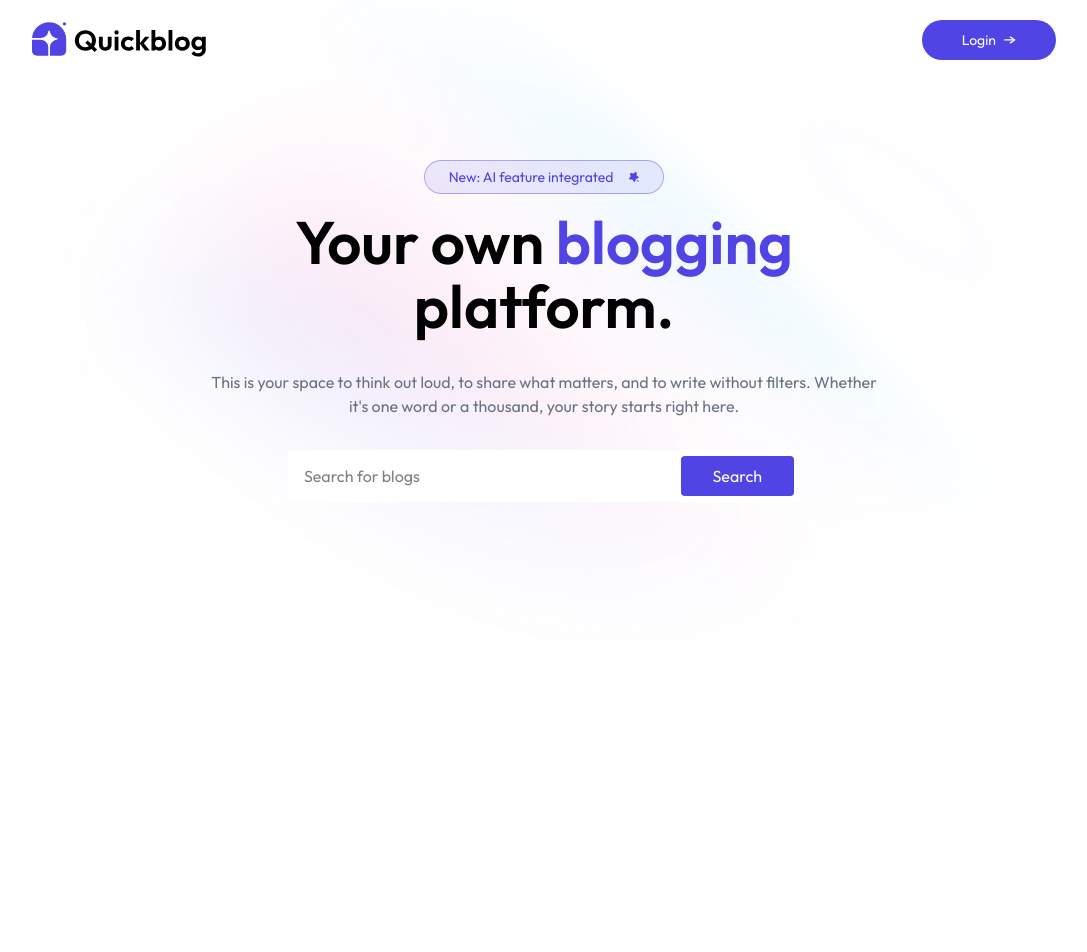
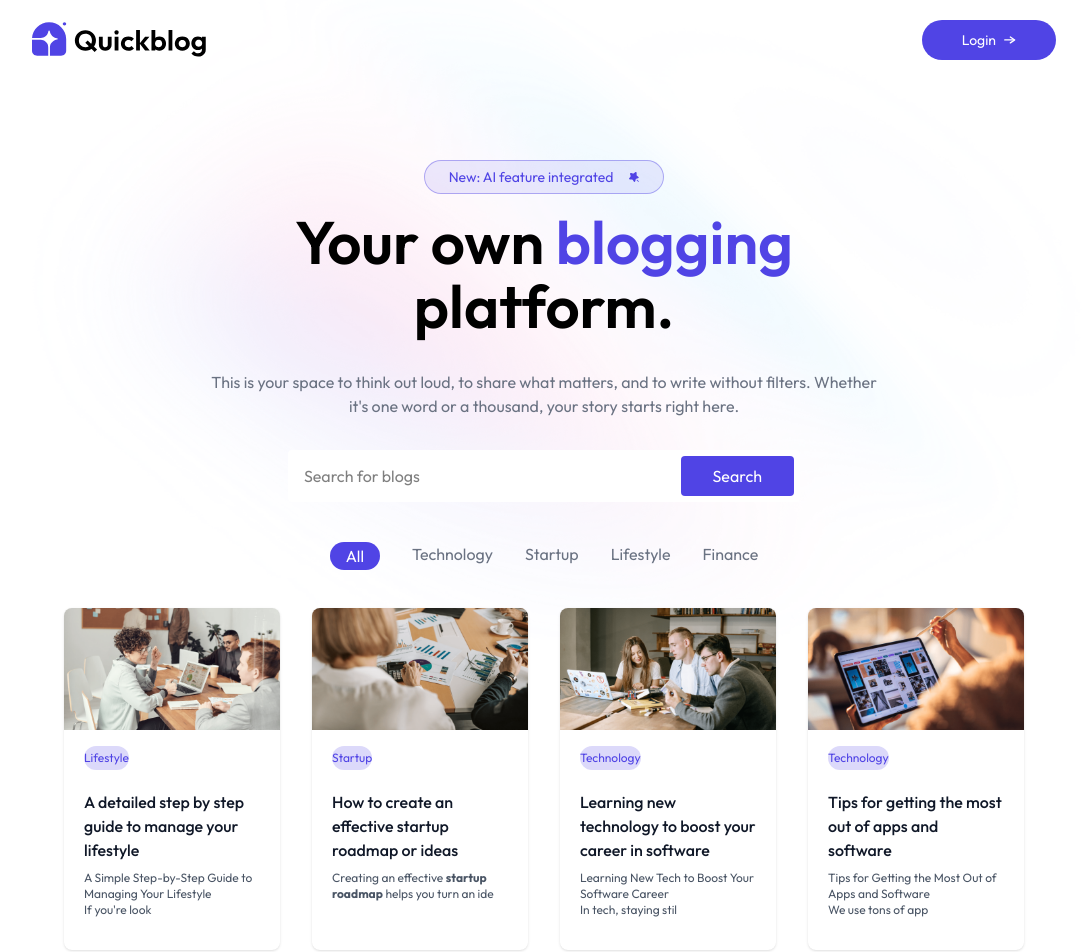
Before and after one commit to RaunakMishr/ThinkScribe, a React (Vite) app in the folder client/: page / in a window 1280 px wide. Shown: the top 952 px of the page, without its empty margins (96-1183 px from the left). Before the commit the page ends 800 px from the top, so only its background shows below. Built offline with nearby package versions, Linux system fonts and the light colour scheme.

Commit message:
BlogCards added

```diff
--- a/client/package.json
+++ b/client/package.json
@@ -11,6 +11,7 @@
   },
   "dependencies": {
     "@tailwindcss/vite": "^4.1.11",
+    "motion": "^12.23.6",
     "react": "^19.1.0",
     "react-dom": "^19.1.0",
     "react-router-dom": "^7.6.3",
--- /dev/null
+++ b/client/src/components/BlogCard.jsx
@@ -0,0 +1,17 @@
+import React from 'react';
+import { useNavigate } from 'react-router-dom';
+const BlogCard = ({blog})=>{
+    const {title, description, category, image,_id} = blog;
+    const navigate = useNavigate();
+    return(
+        <div onClick={()=> navigate(`/blog/${_id}`)} className='w-full rounded-lg overflow-hidden shadow hover:scale-102 hover:shadow-primary/25 duration-300 cursor-pointer'>
+            <img src={image} alt="" className='aspect-video' />
+            <span className='ml-5 mt-4 pz-3 py-1 inline-block bg-primary/20 rounded-full text-primary text-xs'>{category}</span>
+            <div className='p-5'>
+                <h5 className='mb-2 font-medium text-gray-900'>{title}</h5>
+                <p className='mb-3 text-xs text-gray-600' dangerouslySetInnerHTML={{"__html" : description.slice(0,80)}}></p>
+            </div>
+        </div>
+    )
+}
+export default BlogCard;
--- /dev/null
+++ b/client/src/components/BlogList.jsx
@@ -0,0 +1,35 @@
+import React from 'react';
+import { blog_data, blogCategories } from '../assets/assets';
+import { useState } from 'react';
+import { motion } from 'motion/react';
+import BlogCard from './BlogCard';
+
+const BlogList=()=>{
+    const [menu, setMenu] = useState("All")
+    return(
+        <div>
+            <div className='flex justify-center gap-4 sm:gap-8 my-10 relative'>
+                {blogCategories.map((item)=>(
+                    <div key={item} className='relative'>
+                        <button onClick={()=> setMenu(item)}
+                        className={`cursor-pointer text-gray-500 ${menu===item && 'text-white px-4 pt-0.5'}`}>
+                            {item}
+                            {menu === item && (
+                                <motion.div layoutId='underline'
+                                transition={{type: 'spring', stiffness:500, damping:30}}
+                                 className='absolute left-0 right-0 top-0 h-7 -z-1 bg-primary rounded-full'></motion.div>
+
+                            )}
+                        </button>
+                    </div>
+                ))}
+            </div>
+
+            <div className='grid grid-cols-1 sm:grid-cols-2 md:grid-cols-3 xl:grid-cols-4 gap-8 mb-24 mmx-8 sm:mx-16 xl:mx-40'>
+                {blog_data.filter((blog)=> menu === "All" ? true:blog.category===menu).
+                map((blog)=><BlogCard key={blog._id} blog={blog}/>)}
+            </div>
+        </div>
+    )
+}
+export default BlogList;
--- a/client/src/pages/Home.jsx
+++ b/client/src/pages/Home.jsx
@@ -1,11 +1,13 @@
 import React from 'react';
 import Navbar from '../components/Navbar';
 import Header from '../components/Header';
+import BlogList from '../components/BlogList';
 const Home = ()=>{
     return(
         <>
             <Navbar/>
             <Header/>
+            <BlogList/>
         </>
     )
 }
```
Also changed, not shown: 1 other file (tests, documents, lock files or other folders).
